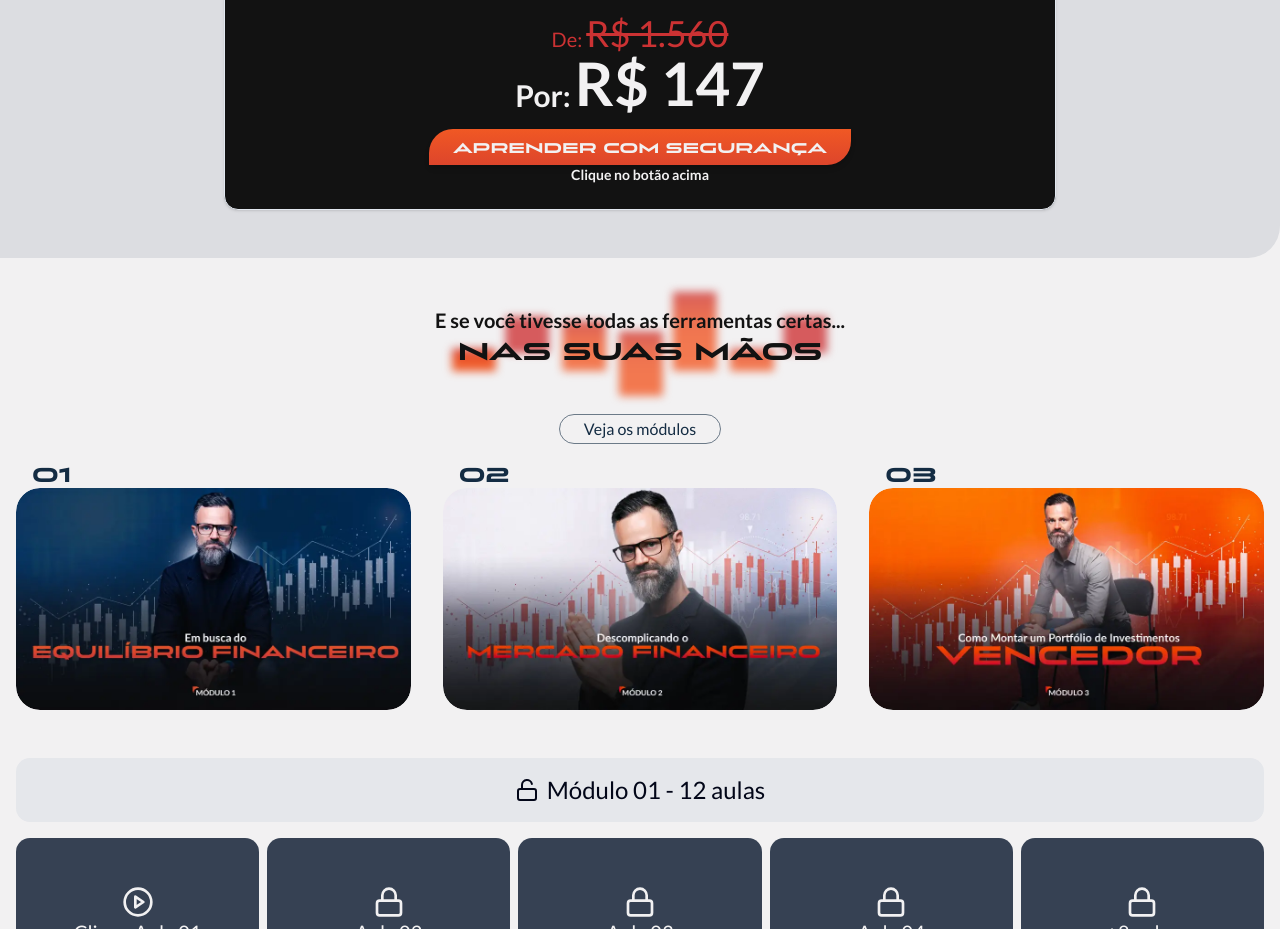
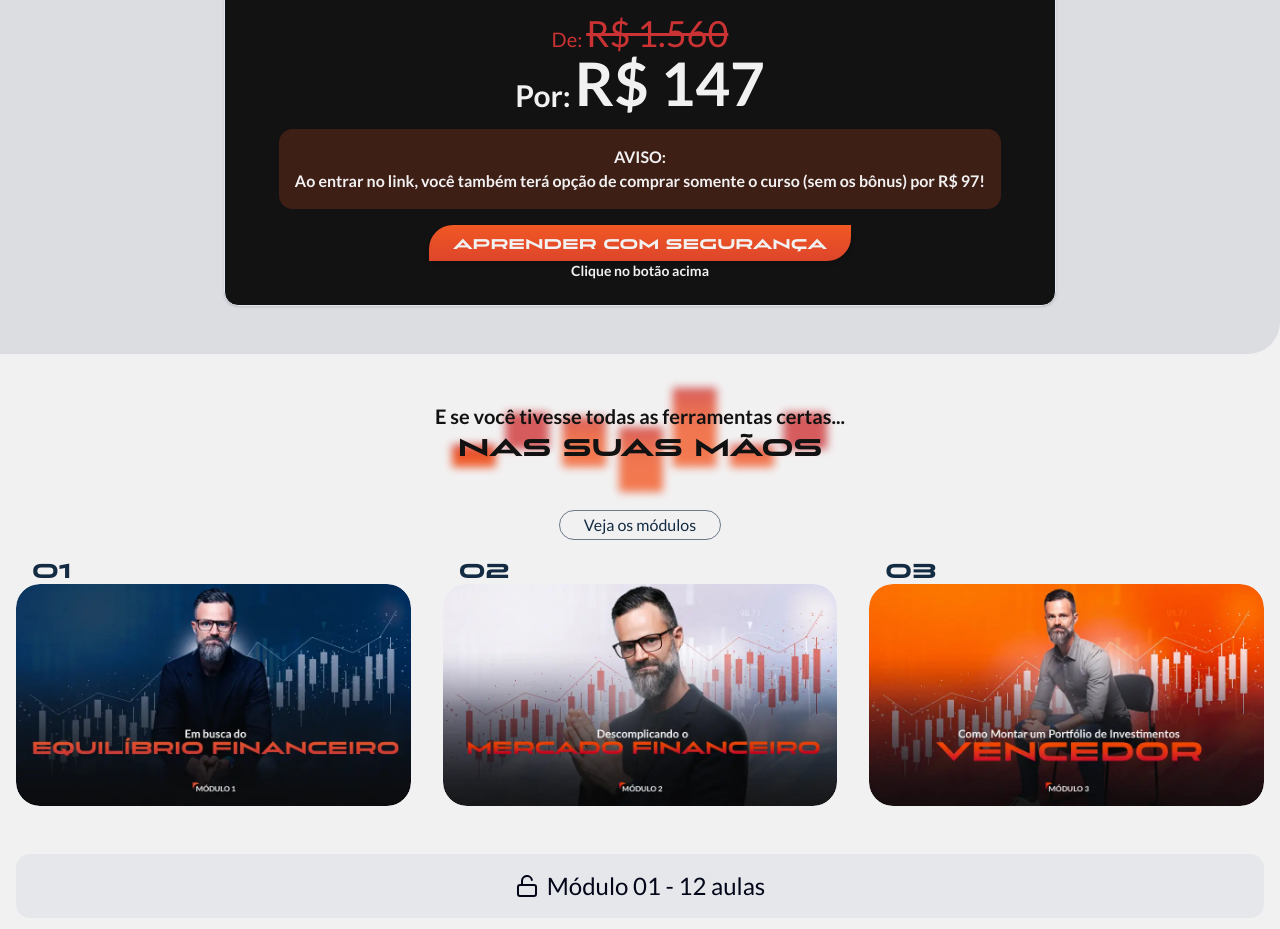
Before and after one commit to DevJeipi/lp-opacefinanceiro, a Next.js app: page / in a window 1280 px wide. Shown: the part 6140-7069 px from the top of the page. Built offline with nearby package versions, Linux system fonts and the light colour scheme.

Commit message:
advice price add

```diff
--- a/src/components/home/SectionPricing.tsx
+++ b/src/components/home/SectionPricing.tsx
@@ -8,7 +8,7 @@ import {
 } from '@/components/ui/card'
 import { GridContainer } from '@/components/ui/GridContainer'
 import { Button } from '@/components/ui/button'
-import { CheckCircle2, XCircle, ClockAlert } from 'lucide-react'
+import { CheckCircle2, XCircle } from 'lucide-react'
 
 // Lista de produtos
 const produtos = [
@@ -161,6 +161,12 @@ export function SectionPricing() {
                                     R$ 147
                                 </span>
                             </div>
+                            <span className="bg-primary-orange/20 mb-4 rounded-xl p-4">
+                                AVISO: <br />
+                                Ao entrar no link, você também terá opção de
+                                comprar somente o curso (sem os bônus) por R$
+                                97!
+                            </span>
                             <Button color="secondaryorange">
                                 Aprender com Segurança
                             </Button>
```
